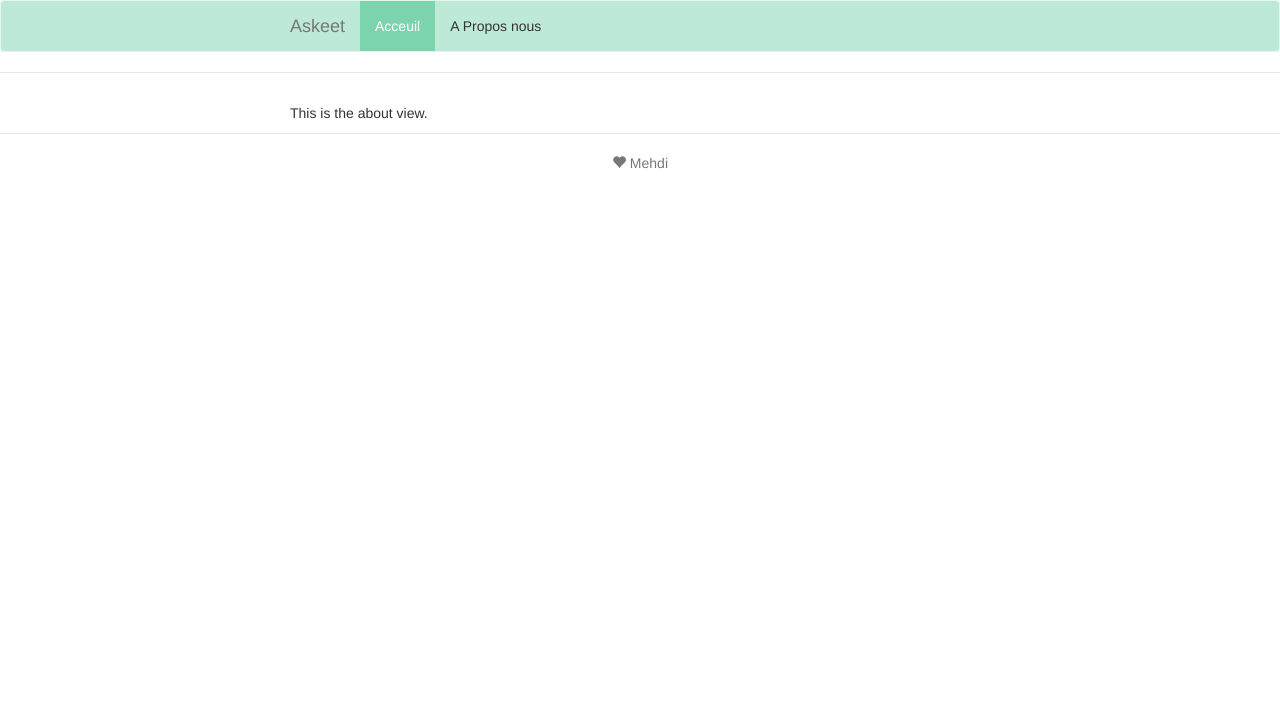
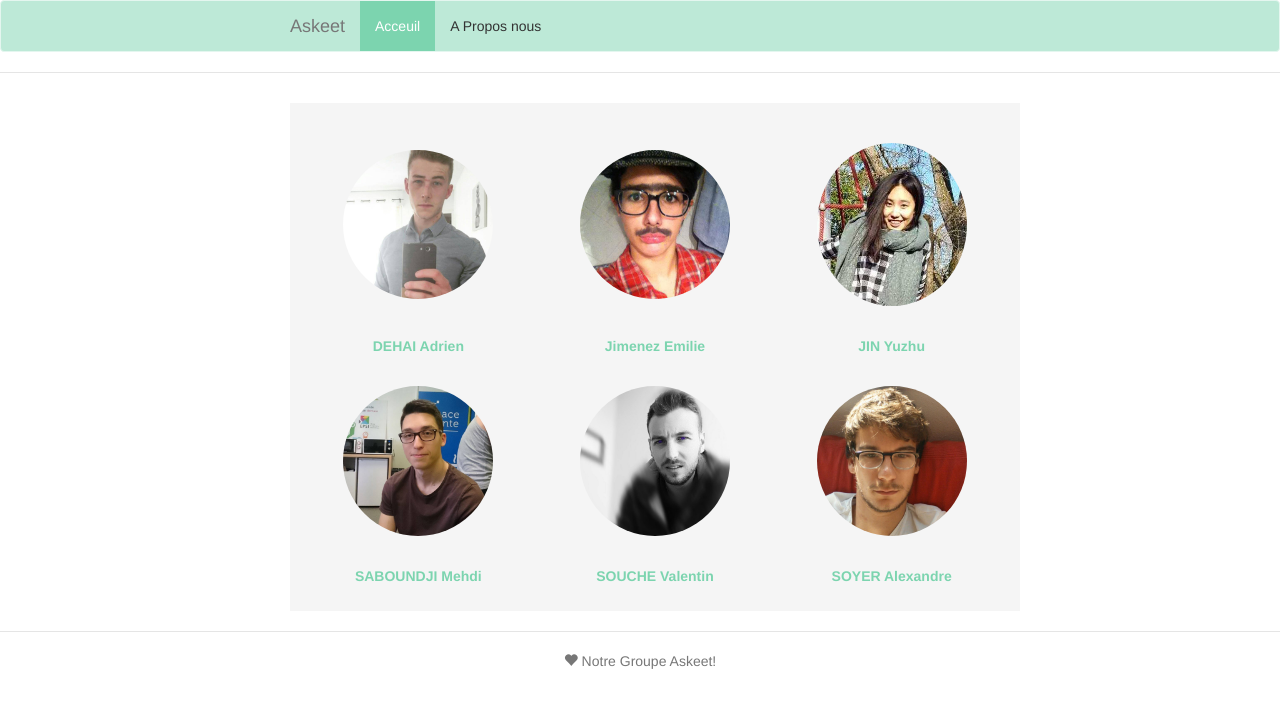
Before and after one commit to valsouche/doodle-project, a website: page app/index.html at #/about in a window 1280 px wide. Both pictures are taken after a click on the link "A Propos nous". Drawn offline with nearby package versions, Linux system fonts and the light colour scheme; some packages are replaced by stand-ins of ours; files that its build step writes are made by us from their sources; a script that the page names is missing.

Commit message:
page about
add photos and finish page about

```diff
--- a/app/index.html
+++ b/app/index.html
@@ -53,7 +53,7 @@
 
     <div class="footer">
       <div class="container">
-        <p><span class="glyphicon glyphicon-heart"></span> Mehdi</p>
+        <p><span class="glyphicon glyphicon-heart"></span> Notre Groupe Askeet! </p>
       </div>
     </div>
 
--- /dev/null
+++ b/app/styles/components/_about.scss
@@ -0,0 +1,22 @@
+.groupe{
+	padding:10px;
+	background: #f5f5f5;
+	margin-bottom: 20px;
+
+
+ 	table{
+		margin-top: 15px;
+			td {
+				text-align: center;
+				padding: 15px;
+			img{
+			  	border-radius:50%;
+			  	width: 150px;
+			}
+		}
+		.name{
+			color: #7cd4af;
+			font-weight: bolder;
+		}
+	}
+}
--- a/app/styles/main.scss
+++ b/app/styles/main.scss
@@ -22,6 +22,7 @@
 // ----------------------------------------
 @import "components/section";
 @import "components/footer";
+@import "components/about";
 @import "components/navbar";
 @import "components/questionnaire";
 @import "components/home";
--- a/app/views/about.html
+++ b/app/views/about.html
@@ -1 +1,26 @@
-<p>This is the about view.</p>
+<div class="groupe container">
+	<table class="col-xs-12">
+		<tr>
+			<td class="col-xs-4"><img src="images/nous/adrien.jpg" ></td>
+			<td class="col-xs-4"><img src="images/nous/emilie.jpg" ></td>
+			<td class="col-xs-4"><img src="images/nous/yuzhu.jpg" ></td>
+		</tr>
+		<tr>
+			<td class="name">DEHAI Adrien</td>
+			<td class="name">Jimenez Emilie</td>
+			<td class="name">JIN Yuzhu</td>
+
+		</tr>
+		<tr>
+			<td class="col-xs-4"><img src="images/nous/mehdi.jpg" ></td>
+			<td class="col-xs-4"><img src="images/nous/val.jpg"></td>
+			<td class="col-xs-4"><img src="images/nous/alex.jpg"></td>
+		</tr>
+
+		<tr>
+			<td class="name">SABOUNDJI Mehdi</td>
+			<td class="name">SOUCHE Valentin</td>
+			<td class="name">SOYER Alexandre</td>
+		</tr>
+	</table>
+</div>
```
Also changed, not shown: app/images/nous/adrien.jpg (added), app/images/nous/alex.jpg (added), app/images/nous/emilie.jpg (added), app/images/nous/mehdi.jpg (added), app/images/nous/val.jpg (added), app/images/nous/yuzhu.jpg (added).
